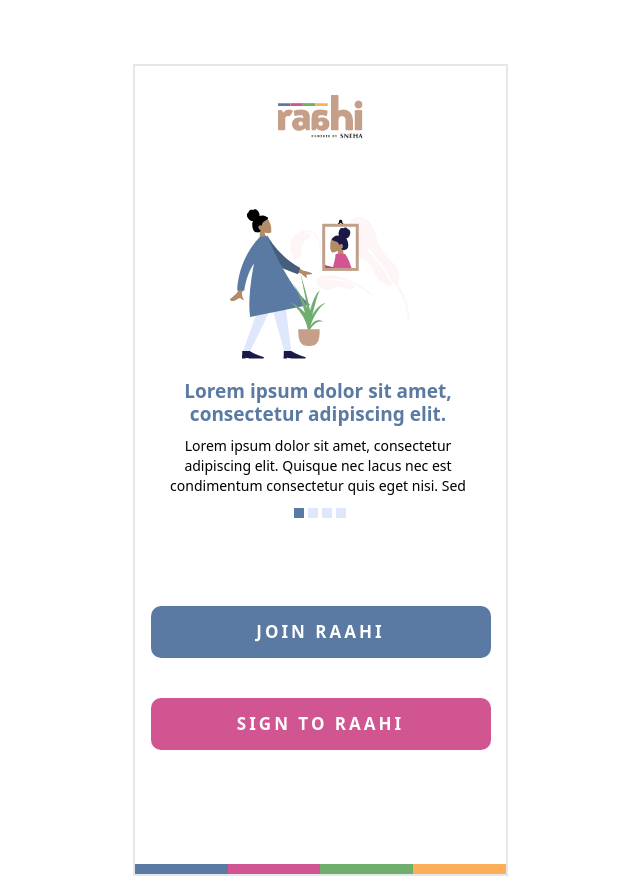
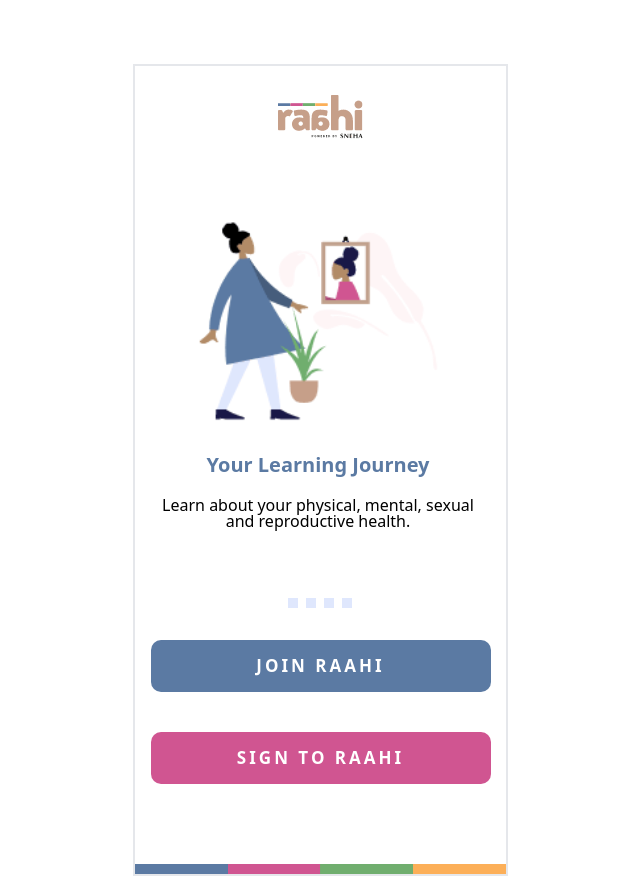
Before and after one commit to inflection-zone/sneha-raahi, a SvelteKit app: page / in a window 1280 px wide. Shown: the whole page, without its empty margins (320-960 px from the left). Built offline with nearby package versions, Linux system fonts and the light colour scheme; no server answers.

Commit message:
Added about raahi page content

```diff
--- a/src/routes/+page.svelte
+++ b/src/routes/+page.svelte
@@ -39,30 +39,73 @@
 <div class="flex items-center justify-center mt-16">
 	<div class="card card-compact w-[375px] h-[812px] bg-base-100 border-2 rounded-none">
 		<div class="card-body">
-				<div class="flex flex-col items-center justify-center">
+			<div class="flex flex-col items-center justify-center h">
 				<img
 					src="/assets/about-raahi/png/logo.png"
 					alt=""
 					class="w-[110px] h-[50px] mt-[10px] object-contain  "
 				/>
+			</div>
+			<div class="carousel slide relative" data-bs-ride="carousel">
+				<div id="item1" class="carousel-item ">
+					<div class="flex flex-col text-center justify-center">
 						<img src="/assets/about-raahi/png/splashscreen-raahi.png" alt="" class="mt-[50px]" />
-				</div>
-				<div class="flex flex-col text-center justify-center">
-					<h2 class="text-[19px] text-[#5b7aa3] font-bold w-[335px] h-[44px] leading-[23px]">
-						Lorem ipsum dolor sit amet, consectetur adipiscing elit.
+					<h2 class=" text-[#5b7aa3] font-bold w-[335px] h-[44px] mt-4 leading-[23px]">
+						Your Learning Journey
 					</h2>
-					<p class="w-[335px] mt-3 h-[64px] text-[14px] font-normal leading-[1.25rem] text-[#000]">
-						Lorem ipsum dolor sit amet, consectetur adipiscing elit. Quisque nec lacus nec est
-						condimentum consectetur quis eget nisi. Sed
+					<p class=" font-normal overflow-auto text-[#000]">
+						Learn about your physical, mental, sexual <br>
+						and reproductive health.
 					</p>
 					</div>
-				<div class="flex flex-row items-center justify-center gap-1">
+				</div>
+				<div id="item2" class="carousel-item ">
+					<div class="flex flex-col text-center justify-center">
+						<img src="/assets/home/svg/linkages.svg" alt="" class="mt-[50px] h-[250px]  p-4" />
+					<h2 class="text-[19px] text-[#5b7aa3] font-bold w-[335px] h-[44px] mt-4 leading-[23px]">
+						Linkages
+					</h2>
+					<p class="w-[335px] mt- h-[64px]  font-normal  text-[#000]">
+						Explore career and job opportunities
+					</p>
+					</div>
+				</div>
+				<div id="item3" class="carousel-item ">
+					<div class="flex flex-col text-center justify-center">
+						<img src="/assets/home/svg/newsfeed.svg" alt="" class="mt-[50px] h-[250px] " />
+					<h2 class="text-[19px] text-[#5b7aa3] font-bold w-[335px] h-[44px] mt-4 leading-[23px]">
+						Newsfeed
+					</h2>
+					<p class="w-[335px] mt- h-[64px]  font-normal  text-[#000]">
+						Stay connected with SNEHA and your peers
+					</p>
+					</div>
+				</div>
+				<div id="item4" class="carousel-item ">
+					<div class="flex flex-col text-center justify-center">
+						<img src="/assets/about-raahi/png/splashscreen-raahi.png" alt="" class="mt-[50px]" />
+					<h2 class="text-[19px] text-[#5b7aa3] font-bold w-[335px] h-[44px] mt-4 leading-[23px]">
+						Ask SNEHA
+					</h2>
+					<p class="w-[335px] mt- h-[64px]  font-normal  text-[#000]">
+						Talk to a SNEHA representative
+					</p>
+					</div>
+				</div>
+			  </div>
+			  <div class="flex justify-center w-full py-2 mt-2 gap-2 ">
+				<a href="#item1"  class="w-[10px] h-[10px] bg-[#dfe7fd]"> </a>
+				<a href="#item2" class=" w-[10px] h-[10px] bg-[#dfe7fd]"> </a>
+				<a href="#item3" class=" w-[10px] h-[10px] bg-[#dfe7fd]"> </a>
+				<a href="#item4" class=" w-[10px] h-[10px] bg-[#dfe7fd]"> </a>
+			  </div>
+			<!-- <div class="flex flex-row items-center justify-center gap-1">
 				<div class="w-[10px] h-[10px] bg-[#5b7aa3]" />
 				<div class="w-[10px] h-[10px] bg-[#dfe7fd]" />
 				<div class="w-[10px] h-[10px] bg-[#dfe7fd]" />
 				<div class="w-[10px] h-[10px] bg-[#dfe7fd]" />
-				</div>
-				<div class="flex flex-col text-center- justify-center mt-[80px]">
+			</div> -->
+			<div class="flex flex-col text-center- justify-center mt-4">
 				<a href="/join-raahi">
 					<button
 						class="w-[340px] h-[52px] rounded-[10px] bg-[#5b7aa3] uppercase text-[#fff] tracking-[3px] text-[17px]"
```
Lines whose indentation alone changed are shown as unchanged.
